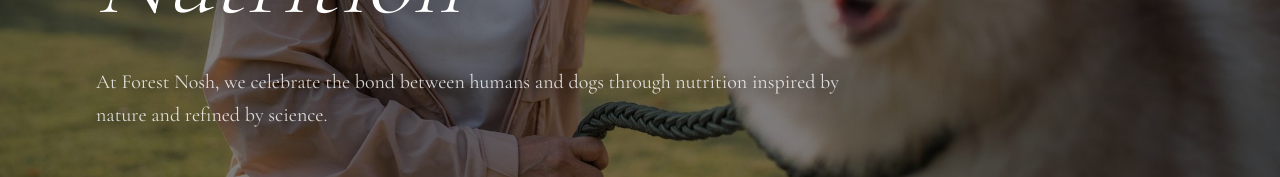
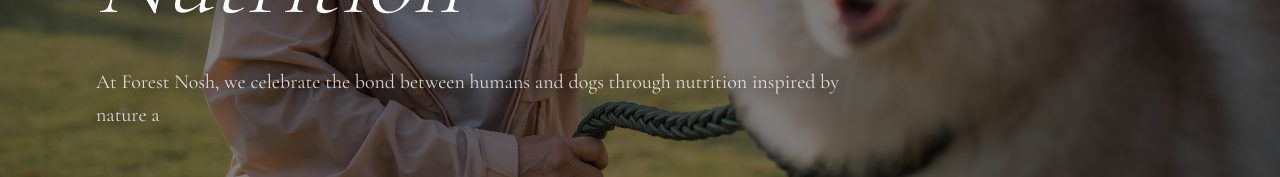
Before and after one commit to ForestNosh/forestnosh-git, a Next.js app: page /experience in a window 1280 px wide. Shown: the part 543-720 px from the top of the page. Built offline with nearby package versions, Linux system fonts and the light colour scheme.

Commit message:
Updated HeroDesktop.tsx

```diff
--- a/app/components/HeroDesktop.tsx
+++ b/app/components/HeroDesktop.tsx
@@ -16,6 +16,15 @@ const SLIDE_DURATION = 7000;
 export default function HeroDesktop() {
   const [currentImage, setCurrentImage] = useState(0);
   const [typingKey, setTypingKey] = useState(0);
+  const [showTyping, setShowTyping] = useState(false);
+
+  useEffect(() => {
+    const typingTimer = setTimeout(() => {
+      setShowTyping(true);
+    }, 1200);
+
+    return () => clearTimeout(typingTimer);
+  }, []);
 
   useEffect(() => {
     const interval = setInterval(() => {
@@ -23,7 +32,12 @@ export default function HeroDesktop() {
         prev === dogImages.length - 1 ? 0 : prev + 1
       );
 
+      setShowTyping(false);
+
+      setTimeout(() => {
         setTypingKey((prev) => prev + 1);
+        setShowTyping(true);
+      }, 500);
     }, SLIDE_DURATION);
 
     return () => clearInterval(interval);
@@ -82,6 +96,7 @@ export default function HeroDesktop() {
               textShadow: "0 2px 15px rgba(0,0,0,0.8)",
             }}
           >
+            {showTyping && (
               <TypeAnimation
                 key={typingKey}
                 sequence={[
@@ -91,6 +106,7 @@ export default function HeroDesktop() {
                 cursor={true}
                 repeat={0}
               />
+            )}
           </div>
         </div>
       </div>
```
Lines whose indentation alone changed are shown as unchanged.
